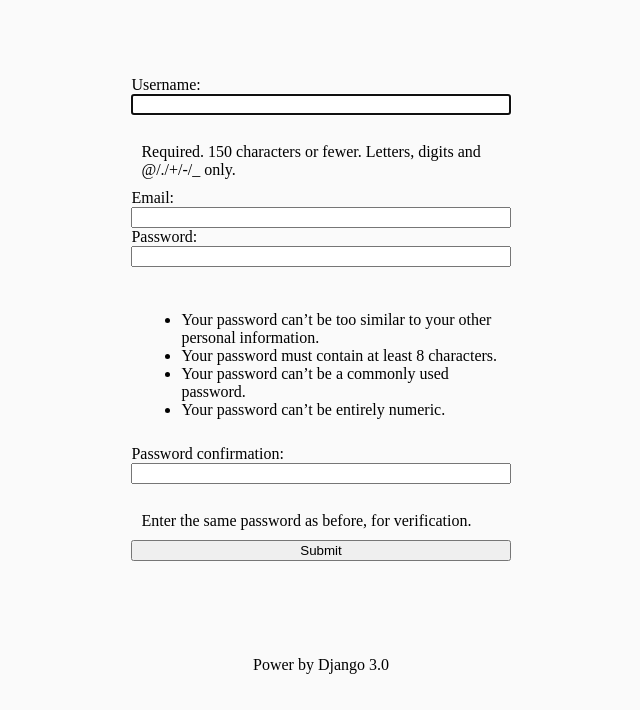
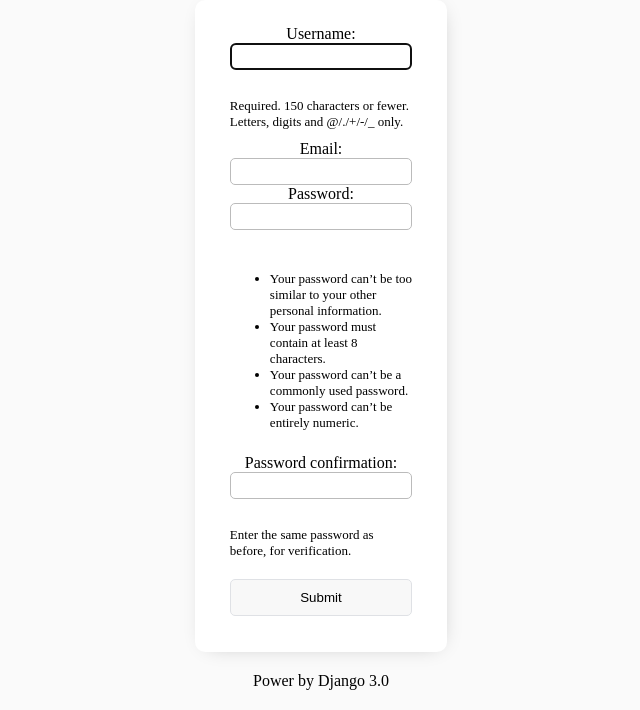
Before and after one commit to chickie8x/RestAPIGdrive, a Django app: page /register/ in a window 1280 px wide. Shown: the part 98-808 px from the top of the page, without its empty margins (319-959 px from the left). Before the commit the page ends 772 px from the top, so only its background shows below. Run offline with Django 3.2, Linux system fonts and the light colour scheme.

Commit message:
edit some css

```diff
--- a/GetLink/forms.py
+++ b/GetLink/forms.py
@@ -10,6 +10,7 @@ class InputForm(forms.Form):
 
 
 class SignUpForm(UserCreationForm):
+    use_required_attribute = 'signup'
     email = forms.EmailField(required=True)
     class Meta:
         model = User
@@ -17,5 +18,8 @@ class SignUpForm(UserCreationForm):
 
 
 class LoginForm(forms.Form):
-    username = forms.CharField(max_length=20, widget=forms.TextInput(attrs={'id': 'username'}))
-    password = forms.CharField(max_length=20, widget=forms.PasswordInput(attrs={'id': 'password'}))
+    username = forms.CharField(max_length=20,
+                               widget=forms.TextInput(attrs={'id': 'username', 'placeholder': 'Username'}), label=False)
+    password = forms.CharField(max_length=20,
+                               widget=forms.PasswordInput(attrs={'id': 'password', 'placeholder': 'Password'}),
+                               label=False)
--- a/GetLink/static/GetLink/style.css
+++ b/GetLink/static/GetLink/style.css
@@ -200,14 +212,14 @@ input.mainform:hover {
 }
 
 .fsSubmitButton {
-    width: 20%;
     border: solid 1px #dfe1e5;
-    padding-left: 15px;
-    padding-right: 15px;
-    border-radius: 30px;
+    border-radius: 5px;
     outline: none;
     background-color: #f8f8f8;
     padding: 10px;
+    margin: 10px;
+    width: 90%;
+
 }
 
 .fsSubmitButton:hover {
@@ -230,9 +242,10 @@ input.mainform:hover {
 form.registerform {
     display: flex;
     flex-direction: column;
-    width: 30%;
     justify-content: center;
     margin: auto;
+    padding: 10%;
+    align-items: center;
 }
 
 span.helptext {
@@ -313,9 +326,17 @@ p.message {
 div.login {
     display: flex;
     background-color: white;
-    width: 50%;
+    width: 20%;
     margin: auto;
-    /*border: solid #bbbbbb 1px;*/
+    border-radius: 10px;
+    box-shadow: 2px 2px 21px -11px rgba(0, 0, 0, 0.33);
+}
+
+div.register {
+    display: flex;
+    background-color: white;
+    width: 20%;
+    margin: auto;
     border-radius: 10px;
     box-shadow: 2px 2px 21px -11px rgba(0, 0, 0, 0.33);
 }
@@ -440,8 +474,40 @@ input#username {
 
 input#password {
     margin: 10px;
-    width: 80%;
+    width: 90%;
     padding: 10px;
     border: solid #bbbbbb 1px;
     border-radius: 5px;
 }
+
+span.helptext {
+    font-size: small;
+}
+
+input#id_username {
+    padding: 5px;
+    border-radius: 5px;
+    border: solid #bbbbbb 1px;
+    width: 90%;
+}
+
+input#id_password1 {
+    padding: 5px;
+    border-radius: 5px;
+    border: solid #bbbbbb 1px;
+    width: 90%;
+}
+
+input#id_password2 {
+    padding: 5px;
+    border-radius: 5px;
+    border: solid #bbbbbb 1px;
+    width: 90%;
+}
+
+input#id_email {
+    padding: 5px;
+    border-radius: 5px;
+    border: solid #bbbbbb 1px;
+    width: 90%;
+}
--- a/GetLink/views.py
+++ b/GetLink/views.py
@@ -115,7 +115,6 @@ def loginView(request):
                     login(request, user)
                     return redirect('/')
                 else:
-                    login_form = LoginForm()
                     mes = 'Username or password is incorrect'
                     return render(request, 'GetLink/login.html', {'form': login_form, 'mes': mes})
         else:
--- a/templates/GetLink/index.html
+++ b/templates/GetLink/index.html
@@ -14,7 +14,7 @@
         <li class="red">u</li>
         <li class="yellow">b</li>
     </ul>
-    <form action="" method="post" class="iForm">
+    <form action="" method="post" class="indexForm">
         {% csrf_token %}
         {{ form }}
         {#        <input class="fsSubmitButton" type="submit" value="Submit">#}
--- a/templates/GetLink/login.html
+++ b/templates/GetLink/login.html
@@ -2,17 +2,16 @@
 
 
 {% block content %}
-    <div class="content">
         <div class="login">
             <form action="" method="post" class="iForm">
                 {% csrf_token %}
                 {{ form }}
+                <input class="fsSubmitButton" type="submit" value="Login">
                 <p class="message">{{ mes }}</p>
-                <input class="fsSubmitButton" type="submit" value="Login">
+                <a class="forgot" href="">Forgot password </a>
             </form>
 
         </div>
-    </div>
 
 
 
--- a/templates/GetLink/register.html
+++ b/templates/GetLink/register.html
@@ -1,12 +1,14 @@
 {% extends 'base.html' %}
 
 
-{% block content%}
+{% block content %}
+    <div class="register">
+        <form action="" method="post" class="registerform">
+            {% csrf_token %}
+            {{ form }}
+            <input type="submit" value="Submit" class="fsSubmitButton">
+        </form>
+    </div>
 
-    <form action="" method="post" class="registerform">
-        {% csrf_token %}
-        {{ form }}
-        <input type="submit" value="Submit">
-    </form>
 
 {% endblock %}
```
Also changed, not shown: other parts of GetLink/static/GetLink/style.css (+28 -3 lines), db.sqlite3, 1 other file.
